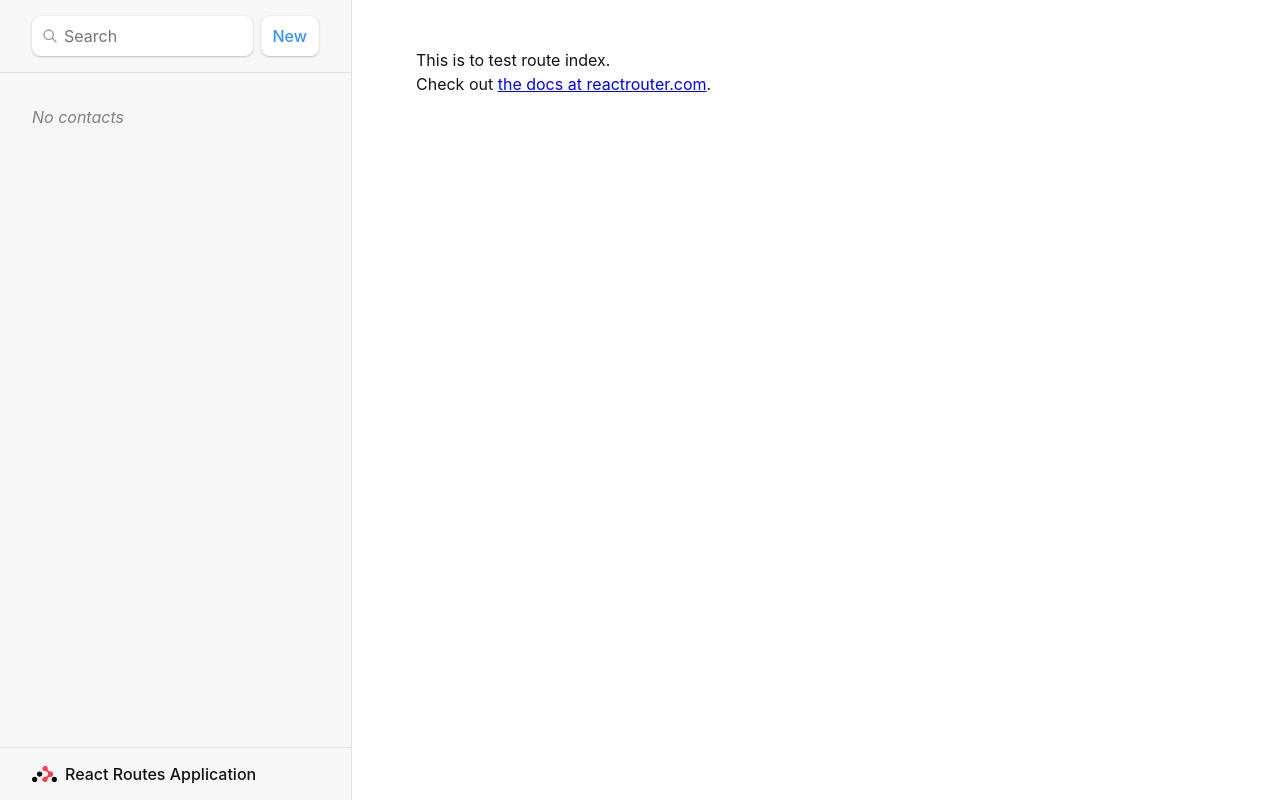
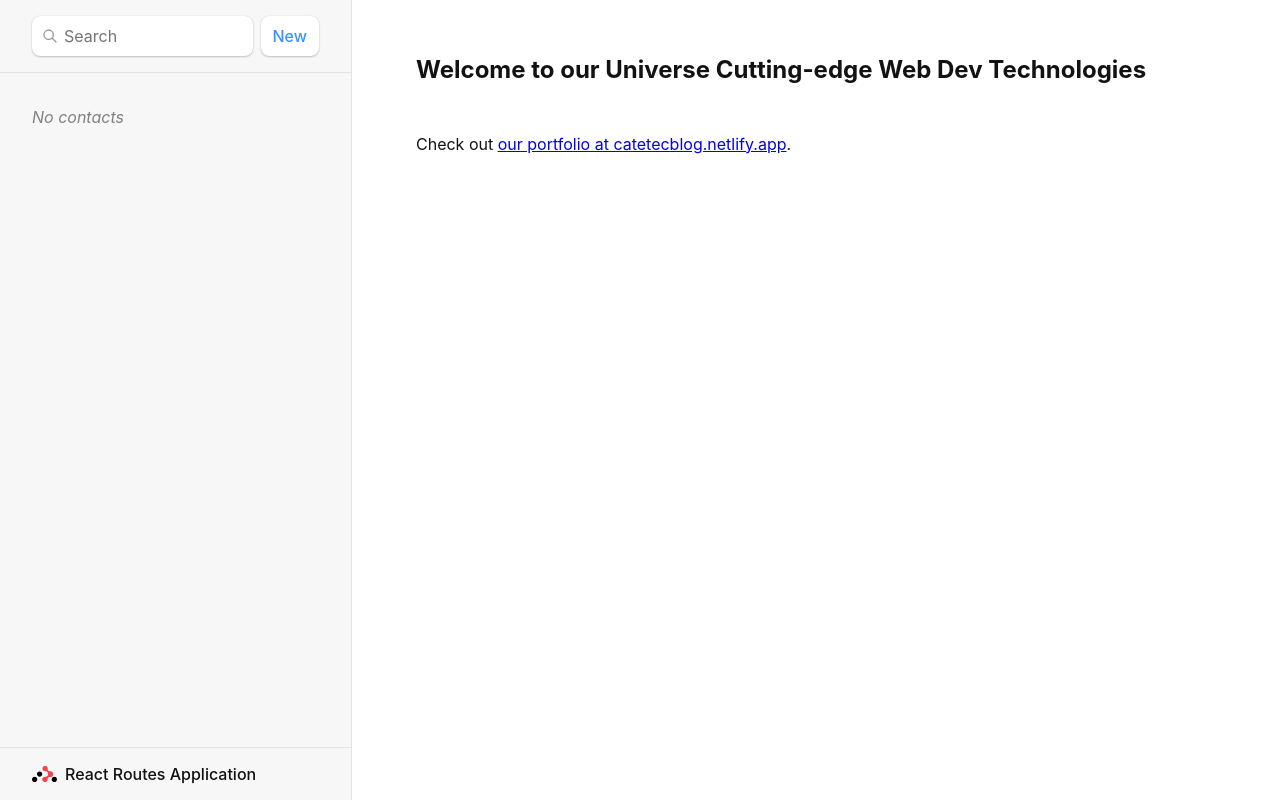
Before and after one commit to shemavalentin/react-router, a React (Vite) app: page / in a window 1280 px wide. Built offline with nearby package versions, Linux system fonts and the light colour scheme.

Commit message:
Fixed links and navigation errors

```diff
--- a/src/routes/index.jsx
+++ b/src/routes/index.jsx
@@ -12,12 +12,13 @@ index routes as the default child route to fill in that space.
 export default function Index() {
     return (
         <p id=" zero-state">
-            This is to test route index.
+            <strong> <h2> Welcome to our Universe Cutting-edge
+            Web Dev Technologies</h2></strong>
             <br />
-            Check out{" "}
+            Check out {" "}
 
-            <a href="https: //reactrouter.com">
-                the docs at reactrouter.com
+            <a href="https://catetecblog.netlify.app/">
+                our portfolio at catetecblog.netlify.app
             </a>
             .
         </p>
```
